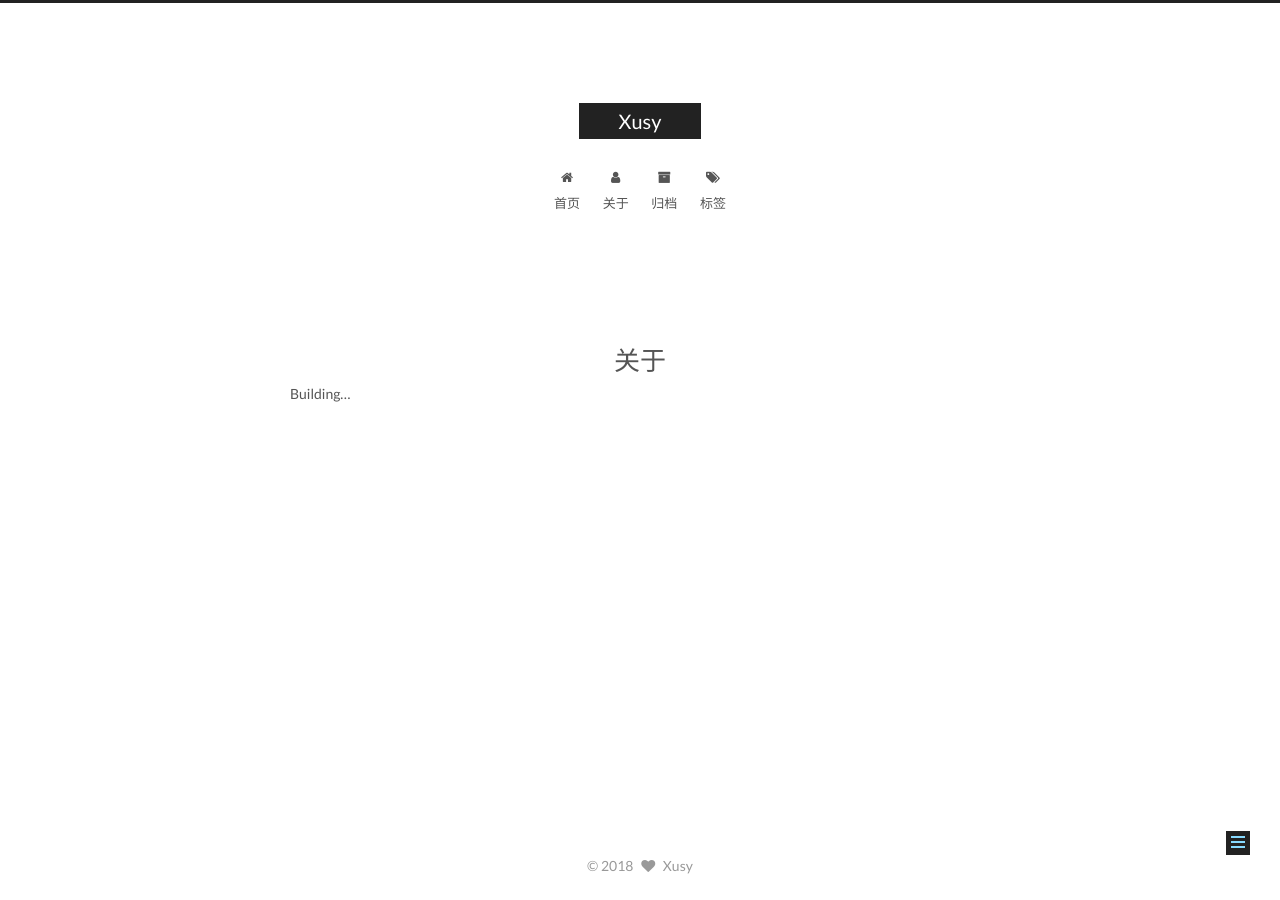
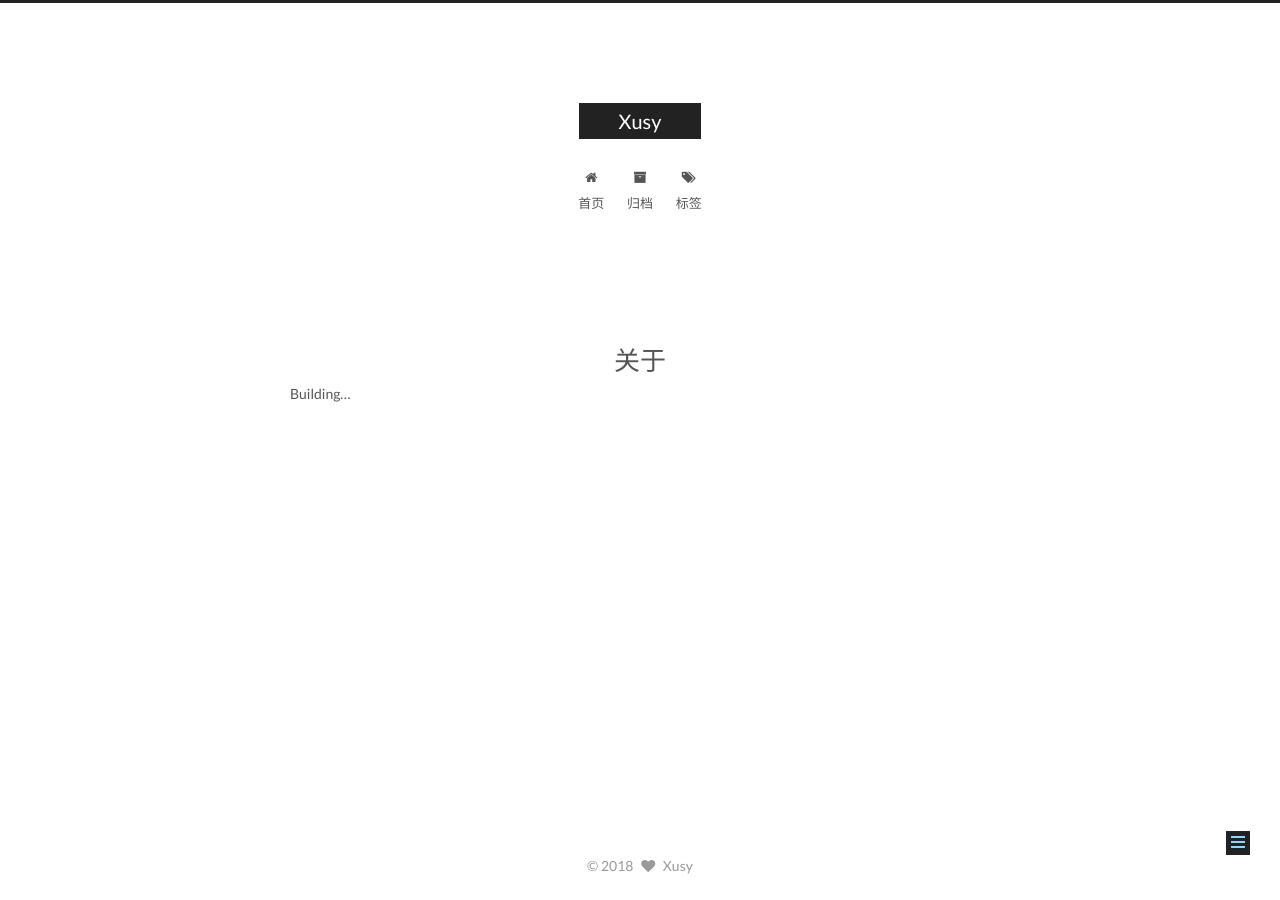
Before and after one commit to 41xu/41xu.github.io_blog, a Jekyll site: the page built from about/index.md, in a window 1280 px wide. Built offline with Jekyll 4.4.1, drawn with Linux system fonts in a browser that asks for light colours; comment, search, counter and statistics services are not loaded.

Commit message:
尝试添加评论区

```diff
--- a/_config.yml
+++ b/_config.yml
@@ -119,7 +119,7 @@
 menu:
   home: /
   #categories: /categories/
-  about: /about/
+  #about: /about/
   archives: /archives/
   tags: /tags/
   #sitemap: /sitemap.xml
@@ -393,7 +393,7 @@
   count: true
   # hide comments (visitors need to click to load the comments)
   # count need to be false when hide is true
-  hide: false
+  hide: true
 
 # Hypercomments
 #hypercomments_id:
```
